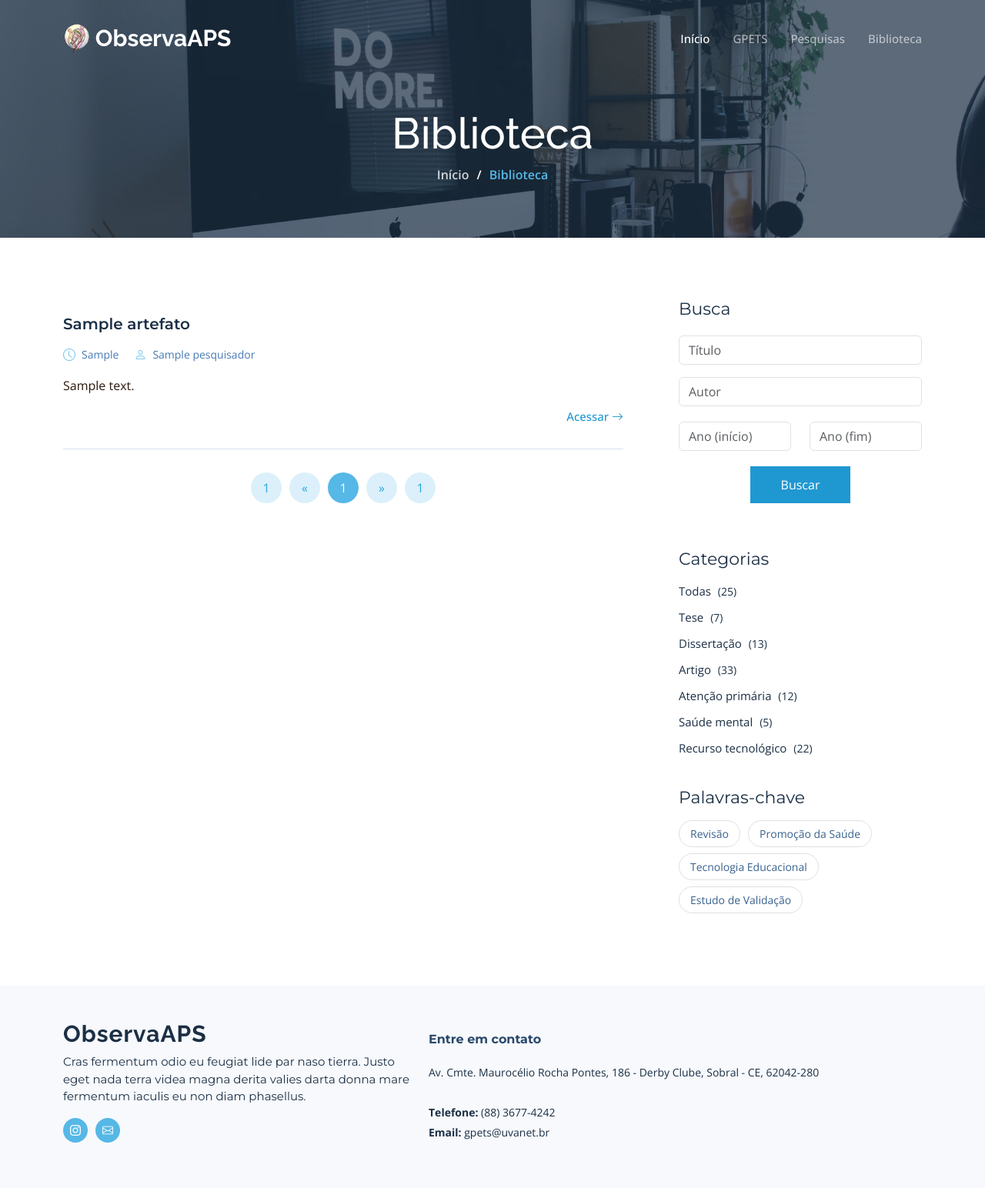
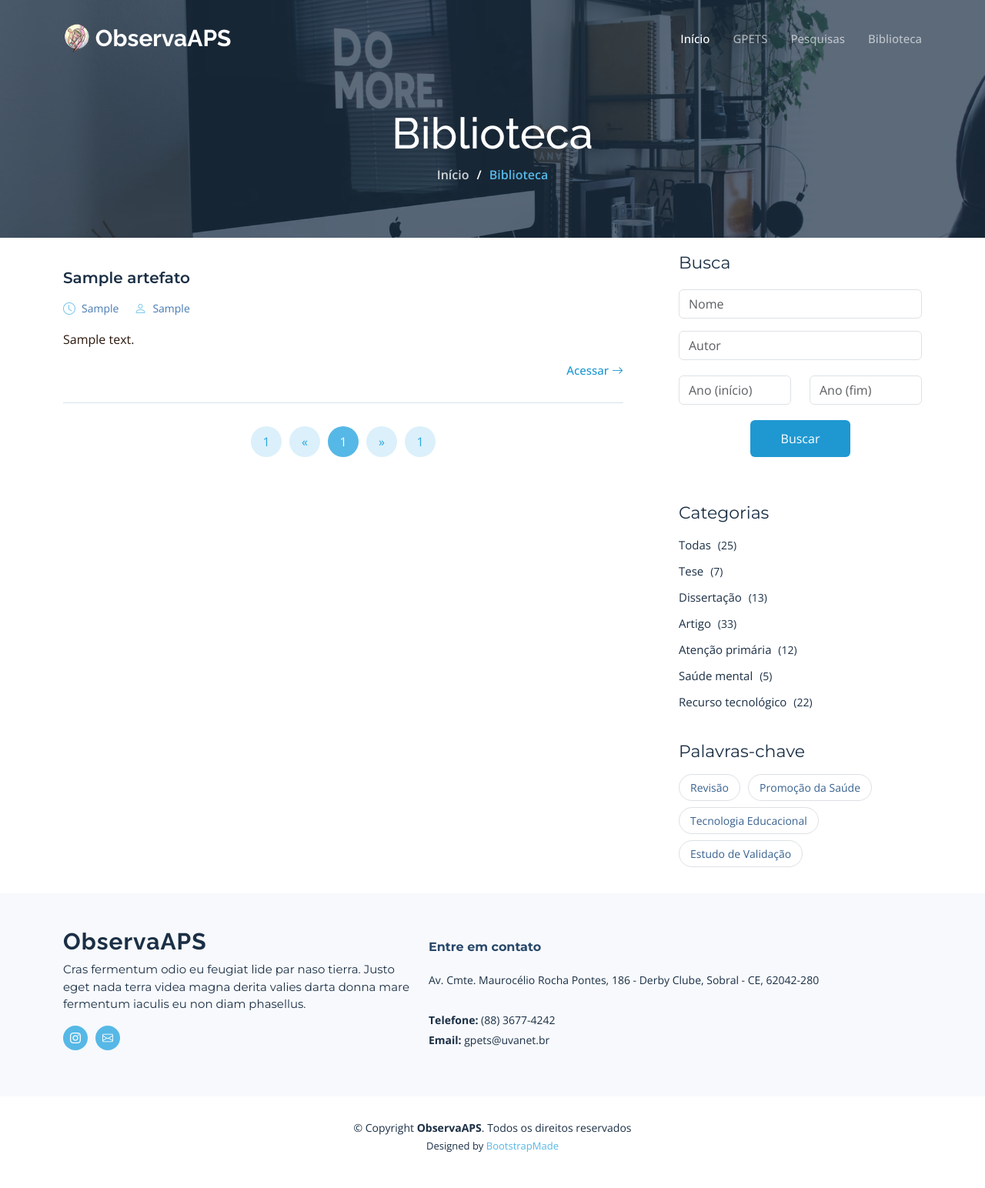
Before and after one commit to pauloregismsuva/observaaps, a PHP site: page /biblioteca.php in a window 1280 px wide. Shown: the top 1544 px of the page at 77% size. After the commit the page ends 1498 px from the top, so only its background shows below. Run offline with PHP 8.4, Linux system fonts and the light colour scheme; tables that the repository leaves empty or names only in its code hold one stand-in row (values such as "Sample post").

Commit message:
implementação da funcionalidade de busca por nome, autor e ano

```diff
--- a/assets/css/main.css
+++ b/assets/css/main.css
@@ -62,7 +62,7 @@ h6 {
 --------------------------------------------------------------*/
 section {
   overflow: hidden;
-  padding: 80px 0;
+  padding: 20px 0;
 }
 
 .section-header {
@@ -1475,6 +1475,23 @@ section {
 }
 
 .php-email-form button[type=submit]:hover {
+  background: var(--color-primary);
+}
+
+/*--------------------------------------------------------------
+# Classe de estilo do formulario de busca da biblioteca
+--------------------------------------------------------------*/
+
+.biblioteca-form button[type=submit] {
+  background: #1f98d1;
+  border: 0;
+  padding: 12px 40px;
+  color: #fff;
+  transition: 0.4s;
+  margin: 20px;
+}
+
+.biblioteca-form button[type=submit]:hover {
   background: var(--color-primary);
 }
 
--- a/biblioteca.php
+++ b/biblioteca.php
@@ -41,6 +41,13 @@
         $pagina = filter_input(INPUT_GET, "pagina", FILTER_VALIDATE_INT);
       }
 
+      $parametros_busca = filter_input_array(INPUT_POST, [
+        "nome" => FILTER_SANITIZE_STRING,
+        "autor" => FILTER_SANITIZE_STRING,
+        "ano-ini" => FILTER_VALIDATE_INT,
+        "ano-fim" => FILTER_VALIDATE_INT,
+      ]);
+
       if (!$pagina) {
         $pagina = 1;
       }
@@ -54,7 +61,44 @@
 
       $paginas = ceil($num_artefatos / $limite);
 
-      $query = "SELECT * FROM artefato ORDER BY ano DESC LIMIT $inicio, $limite";
+      $query = "SELECT * FROM artefato";
+
+      if ($parametros_busca) {
+        $query = $query." WHERE";
+        $addAND = FALSE;
+
+        if ($parametros_busca['nome']) {
+          $query = $query." nome LIKE '%".$parametros_busca['nome']."%'";
+          $addAND = TRUE;
+        }
+
+        if ($parametros_busca['autor']) {
+          if ($addAND)
+            $query = $query." AND";
+
+          $query = $query." autor LIKE '%".$parametros_busca['autor']."%'";
+          $addAND = TRUE;
+        }
+
+        if ($parametros_busca['ano-ini']) {
+          if ($addAND)
+            $query = $query." AND";
+
+          $query = $query." ano >= ".$parametros_busca['ano-ini'];
+          $addAND = TRUE;
+        }
+
+        if ($parametros_busca['ano-fim']) {
+          if ($addAND)
+            $query = $query." AND";
+
+          $query = $query." ano <= ".$parametros_busca['ano-fim'];
+        }
+
+      }
+
+      $query = $query." ORDER BY ano DESC LIMIT $inicio, $limite";
+
       $artefatos_result = mysqli_query($mysqli, $query);
       $num_artefatos_pagina = mysqli_num_rows($artefatos_result);
     ?>
@@ -99,20 +143,7 @@
 
                         <i class="bi bi-person"></i>
                           <a href="">
-                            <?php
-                              $artefato_id = $artefato['id'];
-                              $query = "SELECT p.nome FROM artefato_pesquisador as ap JOIN pesquisador as p ON ap.pesquisador_id = p.id WHERE ap.artefato_id = $artefato_id";
-                              $artefato_pesquisador_result = mysqli_query($mysqli, $query);
-                              $num_pesquisadores = mysqli_num_rows($artefato_pesquisador_result);
-
-                              for ($j=0; $j<$num_pesquisadores; $j++) {
-                                  $pesquisador = mysqli_fetch_array($artefato_pesquisador_result);
-                                  if ($j < $num_pesquisadores-1)
-                                    print_r($pesquisador['nome'].", ");
-                                  else
-                                    print_r($pesquisador['nome']);
-                              }
-                            ?>
+                          <?php print_r($artefato['autor'])?>
                           </a>
                       </li>
 
@@ -197,28 +228,29 @@
 
             <div class="sidebar ps-lg-4">
 
+              <!-- Formulário de busca -->
               <div class="sidebar-item">
                 <h3 class="sidebar-title" style="margin-bottom:20px">Busca</h3>
 
-                <form action="forms/contact.php" method="post" role="form" class="php-email-form">
+                <form action="biblioteca.php" method="post" class="biblioteca-form">
                   <div class="form-group mt-6">
-                    <input type="text" class="form-control" name="titulo" id="titulo" placeholder="Título" >
+                    <input type="text" class="form-control" name="nome" id="nome" placeholder="Nome" >
                   </div>
 
                   <div class="form-group mt-3">
-                    <input type="text" class="form-control" name="autor" id="autor" placeholder="Autor" ></textarea>
+                    <input type="text" class="form-control" name="autor" id="autor" placeholder="Autor" ></input>
                   </div>
 
                   <div class="row" style="margin-top:20px">
                     <div class="col-md form-group mt-3 mt-md-0">
-                      <input type="text" class="form-control" name="ano-ini" id="ano-ini" placeholder="Ano (início)" >
+                      <input type="text" class="form-control" name="ano-ini" id="ano-ini" placeholder="Ano (início)" ></input>
                     </div>
                     <div class="col-md form-group">
-                    <input type="text" class="form-control" name="ano-fim" id="ano-fim" placeholder="Ano (fim)" ></textarea>
+                      <input type="text" class="form-control" name="ano-fim" id="ano-fim" placeholder="Ano (fim)" ></input>
                     </div>
                   </div>
 
-                  <div class="text-center"><button type="submit">Buscar</button></div>
+                  <div class="text-center"><button class="btn btn-primary" type="submit" name="submit" id="submit">Buscar</button></div>
                 </form>
 
                 <!--
```
